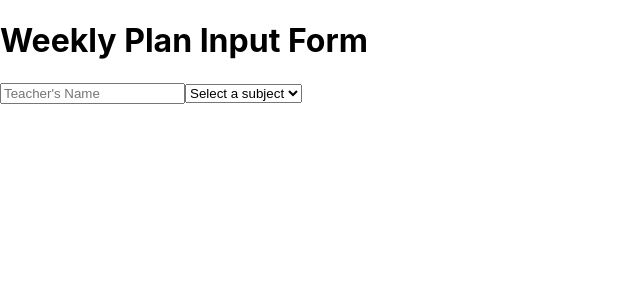
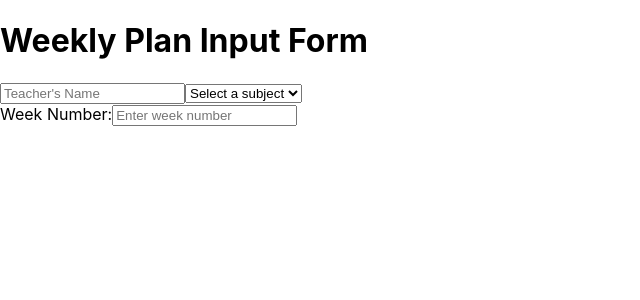
Before and after one commit to stingotho/react-weekly-plan-kbs, a React (Create React App) app: page / in a window 1280 px wide. Shown: the top 300 px of the page, without its empty margins (0-640 px from the left). Built offline with nearby package versions, Linux system fonts and the light colour scheme.

Commit message:
week number input

```diff
--- a/src/App.js
+++ b/src/App.js
@@ -1,14 +1,16 @@
 import React, { useState } from "react";
 import "./App.css";
 
-import NameInput from "./components/NameInput"; // Adjust the path as necessary
-import SubjectSelector from "./components/SubjectSelector"; // Import the new component
+import NameInput from "./components/NameInput";
+import SubjectSelector from "./components/SubjectSelector";
+import WeekNumberInput from "./components/WeekNumberInput";
 
 function App() {
   const [teacherName, setTeacherName] = useState("");
   const [selectedSubject, setSelectedSubject] = useState("");
+  const [weekNumber, setWeekNumber] = useState("");
+
   // const [dateRange, setDateRange] = useState({ start: null, end: null });
-  // const [weekNumber, setWeekNumber] = useState("");
   // const [gradeLevel, setGradeLevel] = useState("");
   // const [unitTitle, setUnitTitle] = useState("");
   // const [unitDescription, setUnitDescription] = useState("");
@@ -36,6 +38,10 @@ function App() {
         onChange={(e) => setSelectedSubject(e.target.value)}
         subjects={subjects}
       />
+      <WeekNumberInput
+        value={weekNumber}
+        onChange={(e) => setWeekNumber(e.target.value)}
+      />
     </div>
   );
 }
--- a/src/components/WeekNumberInput.js
+++ b/src/components/WeekNumberInput.js
@@ -0,0 +1,21 @@
+import React from "react";
+
+function WeekNumberInput({ value, onChange }) {
+  return (
+    <div>
+      <label htmlFor="weekNumber">Week Number:</label>
+      <input
+        type="number"
+        id="weekNumber"
+        name="weekNumber"
+        value={value}
+        onChange={onChange}
+        min="1" // Optionally set a minimum value
+        // max="52" // Optionally set a maximum value if it makes sense for your context
+        placeholder="Enter week number"
+      />
+    </div>
+  );
+}
+
+export default WeekNumberInput;
```
